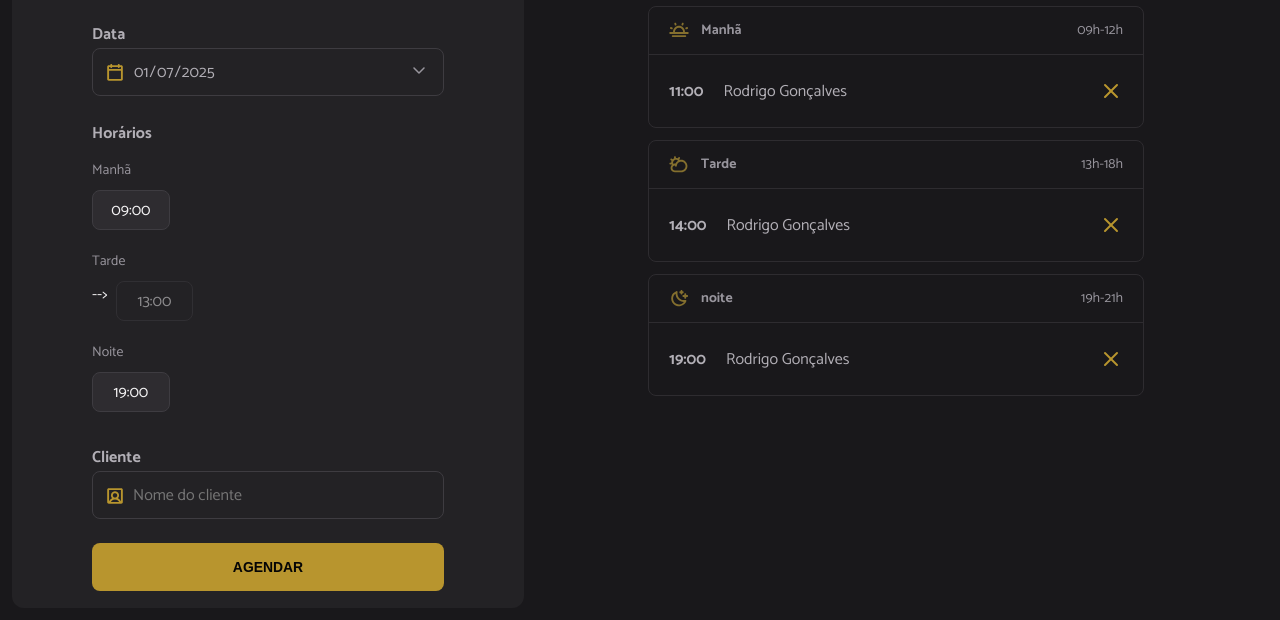
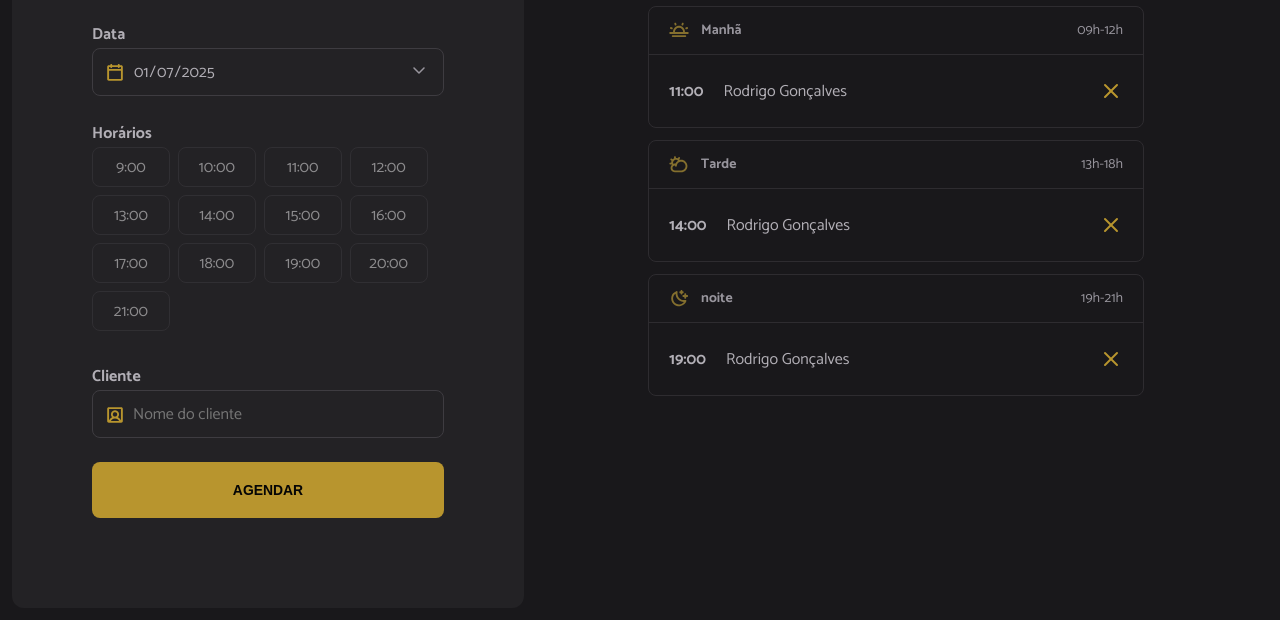
Before and after one commit to eugeniobandeira/hairday, a website built with webpack: page index.html in a window 1280 px wide. Shown: the part 180-800 px from the top of the page. Built offline with nearby package versions, Linux system fonts and the light colour scheme.

Commit message:
refactor hours display logic and update HTML structure for better clarity

```diff
--- a/index.html
+++ b/index.html
@@ -37,10 +37,10 @@
         <span class="label">Horários</span>
         <ul id="hours" class="hours" aria-label="Horários disponíveis de manhã">
           <!-- Exemplo: Manhã -->
-          <li data-period="morning" class="hour-period">Manhã</li>
+          <!-- <li data-period="morning" class="hour-period">Manhã</li>
           <li data-period="morning" value="09:00" class="hour hour-available">
             09:00
-          </li>
+          </li> -->
           <!-- <li data-period="morning" value="10:00" class="hour hour-available">
             10:00
           </li>
@@ -51,14 +51,14 @@
             12:00
           </li>
           <!-- Exemplo: Tarde  -->
-          <li data-period="morning" class="hour-period">Tarde</li> -->
-          <li
+          <!-- <li data-period="morning" class="hour-period">Tarde</li>  -->
+          <!-- <li
             data-period="afternoon"
             value="13:00"
             class="hour hour-unavailable"
           >
             13:00
-          </li>
+          </li> -->
           <!-- <li
             data-period="afternoon"
             value="14:00"
@@ -87,11 +87,11 @@
             18:00
           </li> -->
           <!-- Exemplo: Noite -->
-          <li data-period="night" class="hour-period">Noite</li>
+          <!-- <li data-period="night" class="hour-period">Noite</li>
 
           <li data-period="night" value="19:00" class="hour hour-available">
             19:00
-          </li>
+          </li> -->
           <!-- <li data-period="night" value="20:00" class="hour hour-available">
             20:00
           </li>
--- a/src/modules/form/hours-load.js
+++ b/src/modules/form/hours-load.js
@@ -1,5 +1,7 @@
 import { openingHours } from '../../utils/opening-hours.js';
 import dayjs from "dayjs";
+
+const hours = document.getElementById('hours');
 
 export function hoursLoad({ date }) {
     const opening = openingHours.map((hour) => {
@@ -14,4 +16,14 @@ export function hoursLoad({ date }) {
             available: isHourPast
         }
     });
+
+    opening.forEach(({ hour, available }) => {
+        const li = document.createElement('li');
+
+        li.classList.add('hour');
+        li.classList.add(available ? 'hour-available' : 'hour-unavailable');
+
+        li.textContent = hour;
+        hours.append(li);
+    });
 }
```
